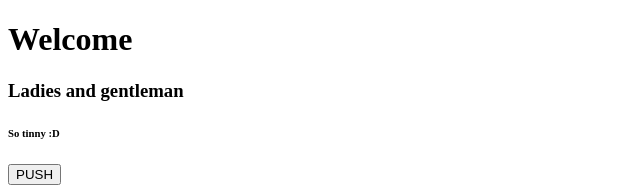
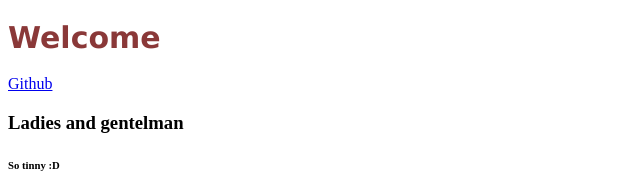
Before and after one commit to dersas/dersas.github.io, a plain HTML site: page index.html in a window 1280 px wide. Shown: the top 193 px of the page, without its empty margins (0-640 px from the left). Drawn offline with Linux system fonts and the light colour scheme.

Commit message:
add CSS style

```diff
--- a/index.html
+++ b/index.html
@@ -3,11 +3,15 @@
   <head>
     <meta charset="UTF-8" />
     <meta name="viewport" content="width=device-width>, initial-scale=1.0" />
+    <link href="style.css" rel="stylesheet" />
     <title>Intro Page</title>
   </head>
   <body>
-    <h1>Welcome</h1>
-    <h3>Ladies and gentleman</h3>
+    <h1 class="title">Welcome</h1>
+    <a class="gitbhub" href="https://github.com/dersas" target="_blank"
+      >Github</a
+    >
+    <h3>Ladies and gentelman</h3>
     <h6>So tinny :D</h6>
     <button>PUSH</button>
     <p>This is a normal looking text</p>
--- /dev/null
+++ b/style.css
@@ -0,0 +1,10 @@
+.title {
+  color: rgb(138, 56, 56);
+  font-family: Verdana, Geneva, Tahoma, sans-serif;
+  font-size: 30px;
+}
+
+.github {
+  font-family: Verdana, Geneva, Tahoma, sans-serif;
+  font: blue;
+}
```
